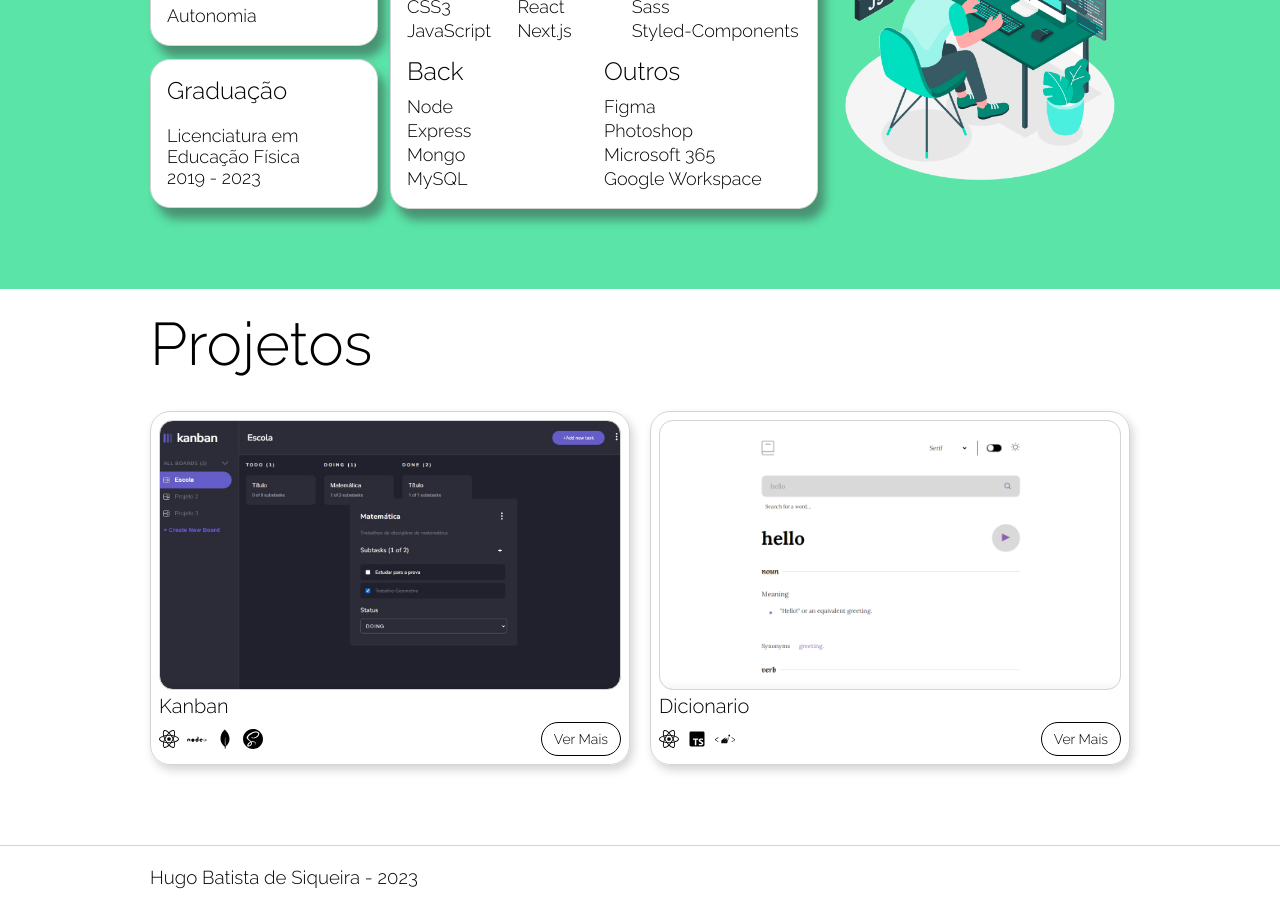
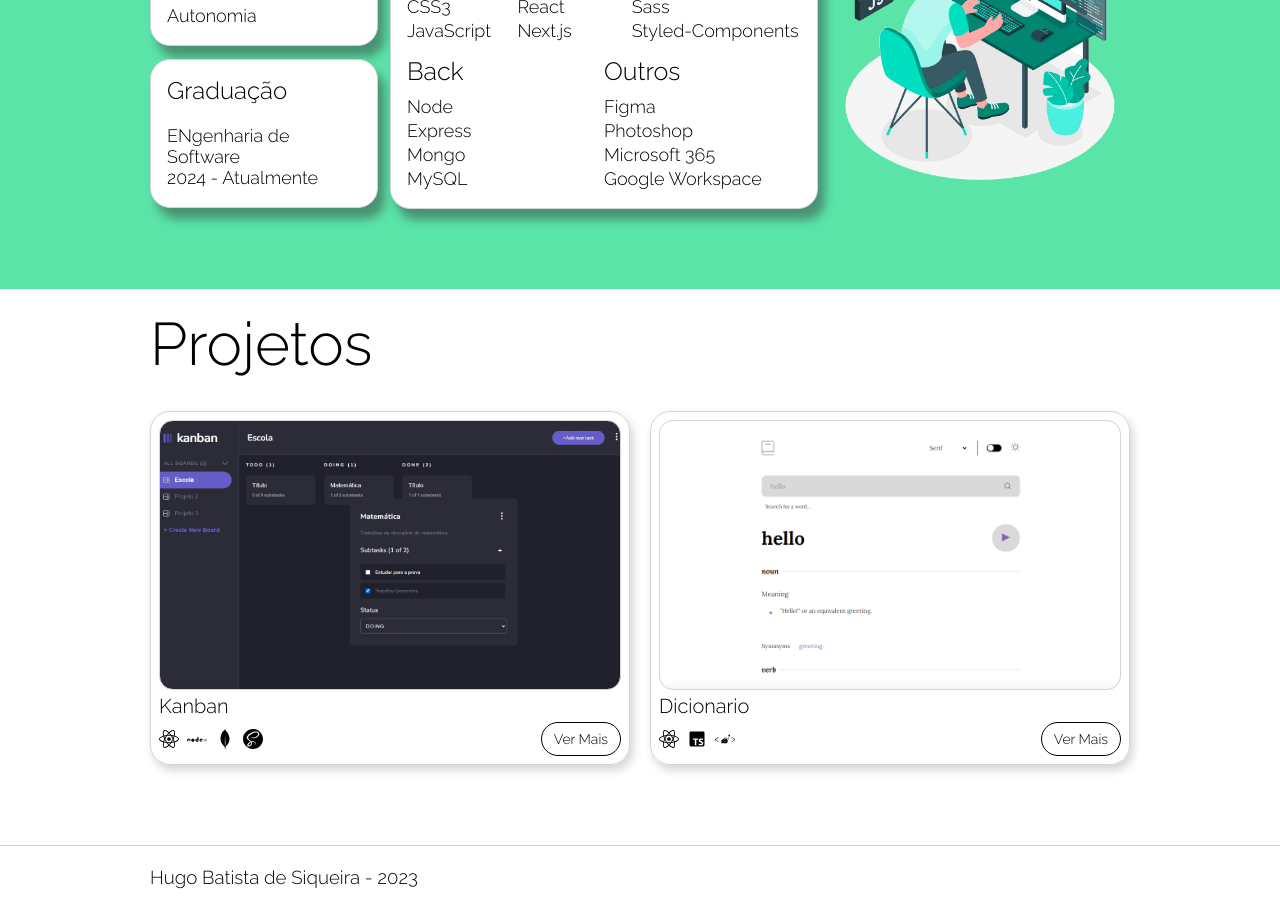
Before and after one commit to hugobatista27/portfolio, a React (Vite) app: page / in a window 1280 px wide. Shown: the part 920-1824 px from the top of the page. Built offline with nearby package versions, Linux system fonts and the light colour scheme.

Commit message:
upda: altera a informação sobre graduação

```diff
--- a/src/components/content/skills/data.ts
+++ b/src/components/content/skills/data.ts
@@ -8,14 +8,14 @@ const SoftSkills: string[] = [
 type typeGraduations = {
     course: string,
     startYear: number,
-    conclusionYear: number,
+    conclusionYear: number | string,
 }
 
 const Graduation: typeGraduations[] = [
     {
-        course: "Licenciatura em Educação Física",
-        startYear: 2019,
-        conclusionYear: 2023,
+        course: "ENgenharia de Software",
+        startYear: 2024,
+        conclusionYear: 'Atualmente',
     }
 ]
 
```
